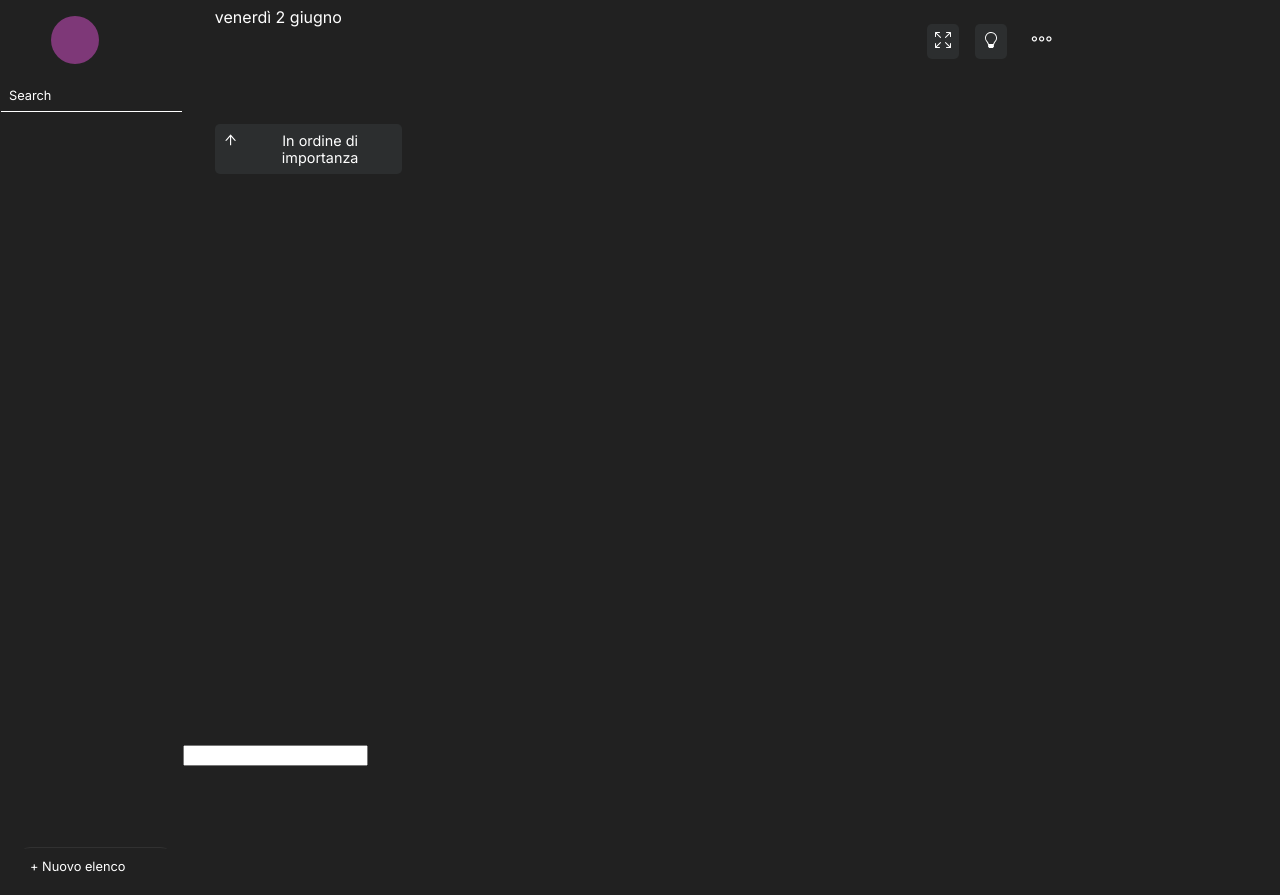
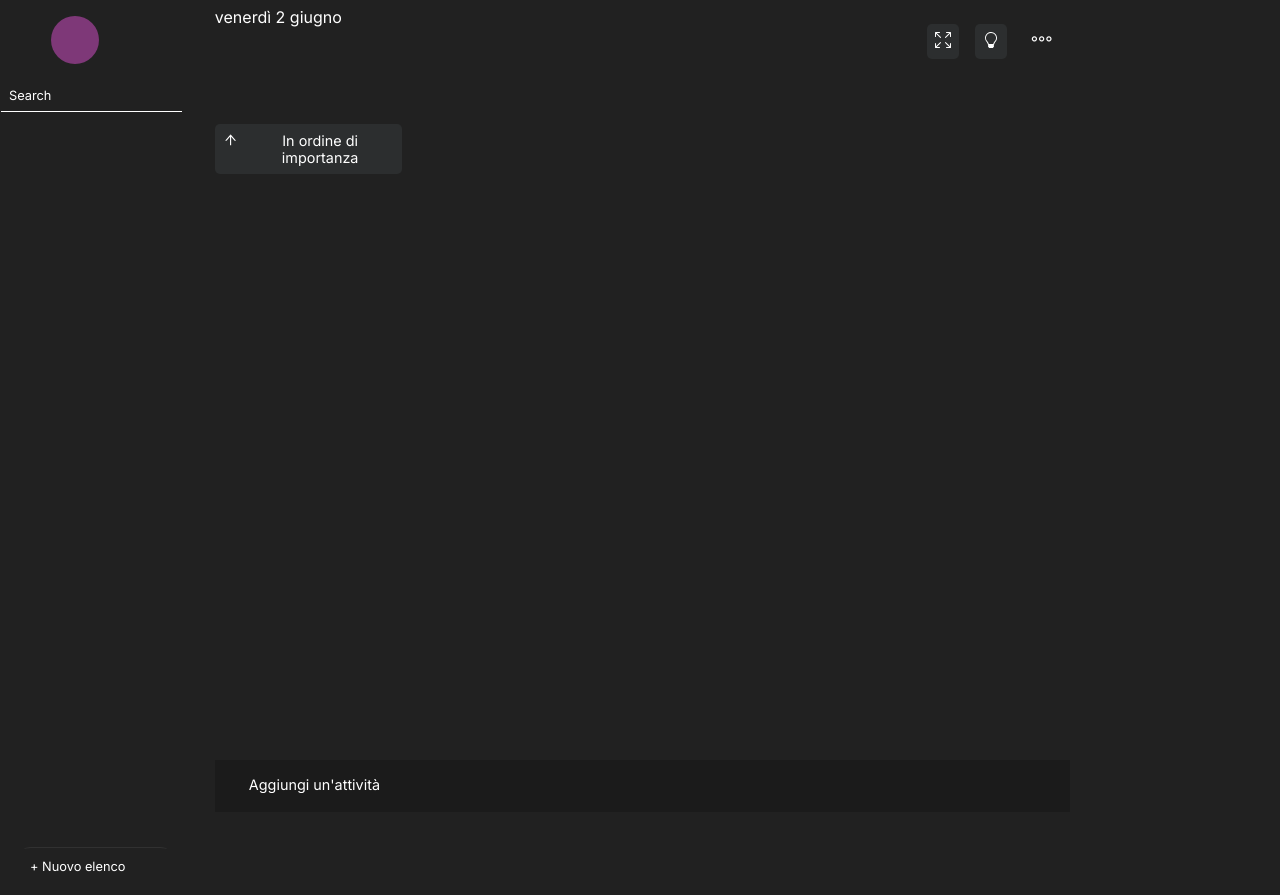
Before and after one commit to nevromantik/Microsoft-To-do, a React (Create React App) app: page /dashboard/tasks in a window 1280 px wide. Built offline with nearby package versions, Linux system fonts and the light colour scheme; data requests are answered from the project's data file.

Commit message:
add task bar

```diff
--- a/src/Components/Tasks/Tasks.js
+++ b/src/Components/Tasks/Tasks.js
@@ -45,7 +45,7 @@ function Tasks() {
          })}
       </div>
       <div className={style.addTaskBtn}>
-         <input type='text'></input>
+         <input type='text' placeholder="Aggiungi un'attività"></input>
       </div>
     </div>
   );
--- a/src/Components/Tasks/tasks.module.css
+++ b/src/Components/Tasks/tasks.module.css
@@ -78,3 +78,30 @@
 .changebcBtn{
     background-color: transparent;
 }
+
+.addTaskBtn{
+    width: 97%;
+    margin-left: 2rem;
+    margin-top: 1rem;
+}
+.addTaskBtn input{
+    width: 100%;
+    height: 3.1rem;
+    background-color: rgba(0, 0, 0, 0.171)
+    ;
+    border:none;
+    cursor: pointer;
+
+}
+
+.addTaskBtn input:hover{
+    background-color: rgba(0, 0, 0, 0.062)
+
+}
+
+.addTaskBtn input::placeholder{
+    color: white;
+    font-size: 0.9rem;
+    position: relative;
+    left: 2rem;
+}
```
